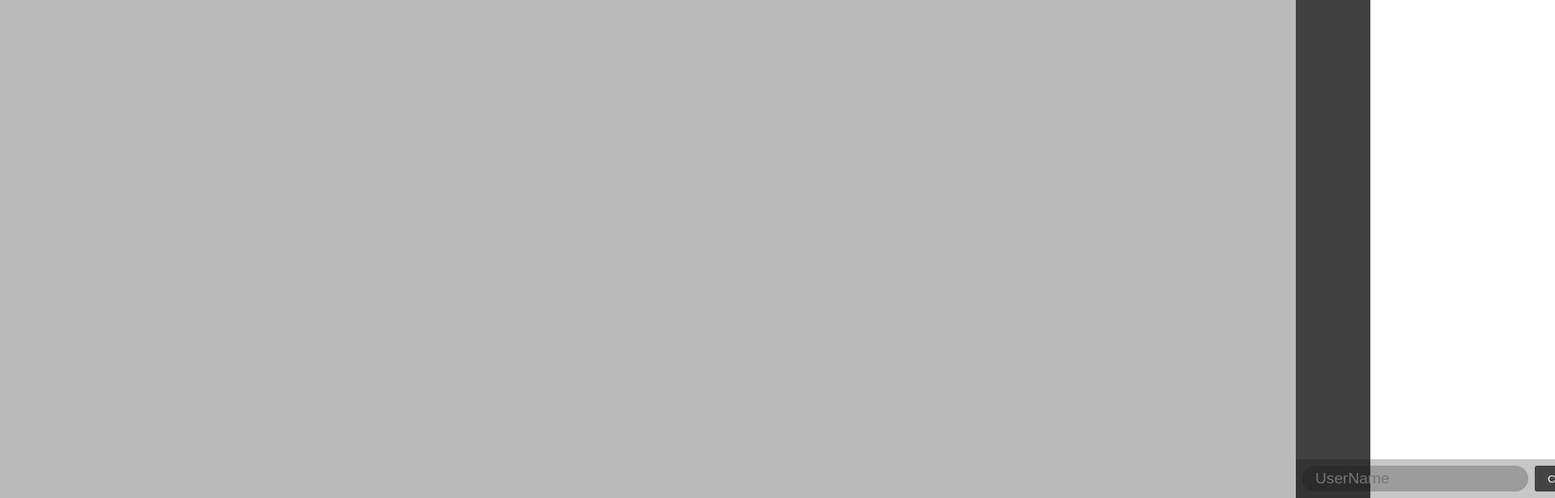
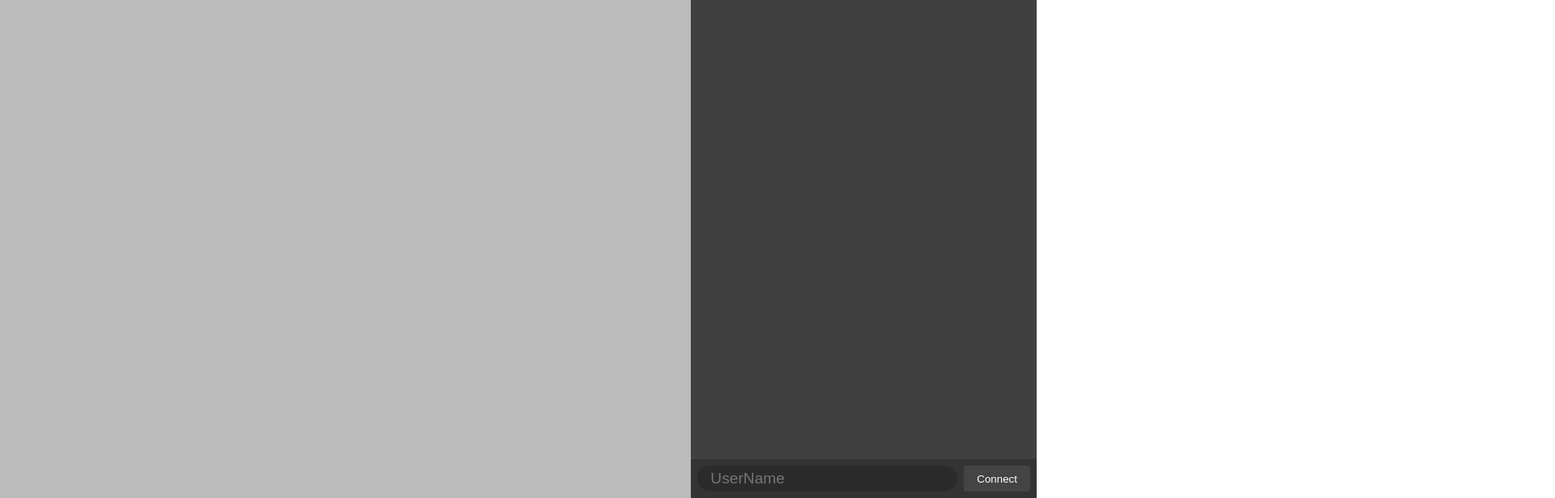
Before and after one commit to gscuster/ottr, a React (Create React App) app: page / in a window 1280 px wide. Shown: the part 184-800 px from the top of the page at 81% size, 1920 px wide, since content can reach past the window. Built offline with nearby package versions, Linux system fonts and the light colour scheme.

Commit message:
Switches app to grid layout
This switch resolves #4 and fixes #3.

```diff
--- a/src/App.css
+++ b/src/App.css
@@ -1,7 +1,8 @@
-#root, body, div {
+#root, body {
   height: 100vh;
 }
 .App {
-  display: flex;
-  align-items: left;
+  display: grid;
+  grid-template-columns: repeat(3, 1fr);
+  height: 100vh;
 }
--- a/src/components/Canvas.css
+++ b/src/components/Canvas.css
@@ -1,6 +1,8 @@
 .canvas {
-  flex: 70%;
   background-color: #BBBBBB;
+  grid-column: 1 / 3;
+  width: 100%;
+  height: 100%;
 }
 
 @media screen and (max-width:768px){
--- a/src/components/GameFeed.css
+++ b/src/components/GameFeed.css
@@ -1,7 +1,25 @@
 .game-feed {
-  flex: 30%;
+  grid-column: 3;
   background-color: #404040;
   color: white;
+  display: grid;
+  grid-template-rows: auto 1fr auto;
+  grid-template-columns: 100%;
+  height: 100vh;
+}
+
+@media screen and (max-width:768px){
+  .game-feed {
+    grid-column: 1 / 4;
+  }
+}
+
+.header {
+  grid-row: 1;
+}
+
+.footer {
+  grid-row: 3;
 }
 
 .feed-title {
@@ -11,25 +29,23 @@
 }
 
 .feed-list {
+  grid-row: 2;
   list-style-type: none;
   margin-left: 0;
   padding-left: 0.5em;
   display: block;
+  overflow-y: auto;
 }
 
 .feed-form {
   display: flex;
-  width: 30%;
   background: #1111113b;
   padding: 0.25rem;
-  height: 3rem; position:
-  absolute; bottom: 0;
-  box-sizing:
-  border-box;
+  height: 3rem;
+  box-sizing: border-box;
 }
 
 .feed-input {
-  border: none;
   padding: 0 1rem;
   border-radius: 2rem;
   margin: 0.25rem;
@@ -44,6 +60,5 @@
   padding: 0 1rem;
   margin: 0.25rem;
   border-radius: 3px;
-  outline: none;
   color: #fff;
 }
--- a/src/components/GameFeed.js
+++ b/src/components/GameFeed.js
@@ -8,21 +8,27 @@ export const GameFeed = ({feed=[], sendMessage, userSelected, selectUserName,
   username, editUserActive, setEditUserActive, editUserName}) => {
   return (
     <div className="game-feed">
+      <div className="header">
         <h3 className="feed-title">Open TableTop RPG</h3>
         {(userSelected && username) &&
           <UsernameText username={username}
             editActive={editUserActive}
             setEditUserActive={setEditUserActive}
             editUserName={editUserName}/>}
+      </div>
+
       <ul className="feed-list">
         {feed.map((feedItem, i) =>
           <FeedItem key={i} feedItem={feedItem} prev={feed[i-1]} next={feed[i+1]}/>)}
       </ul>
+
+      <div className="footer">
         {userSelected ?
           // If we've picked a user, use normal feed input
           <FeedForm sendMessage={sendMessage}/> :
           // Otherwise, prompt for username selection
           <UsernameForm selectUserName={selectUserName}/>}
       </div>
+    </div>
   );
 }
```
Lines whose indentation alone changed are shown as unchanged.
